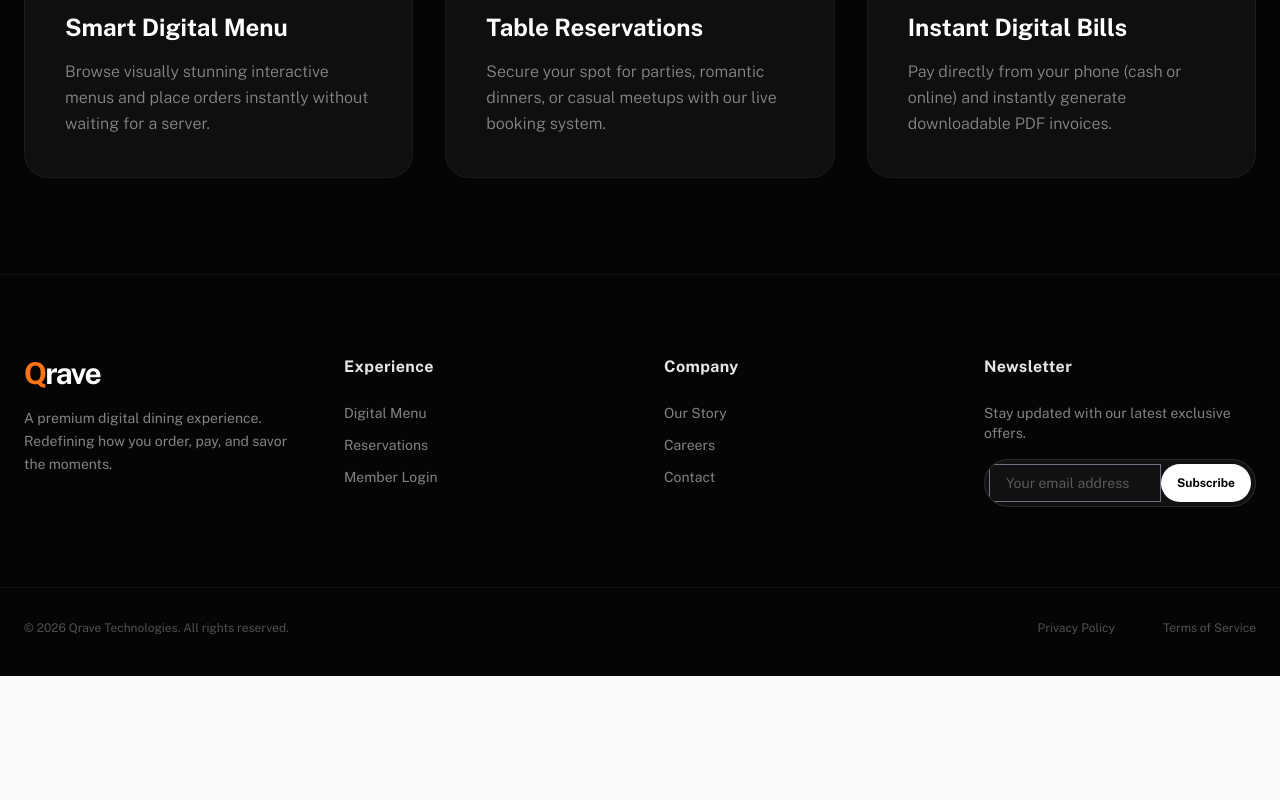
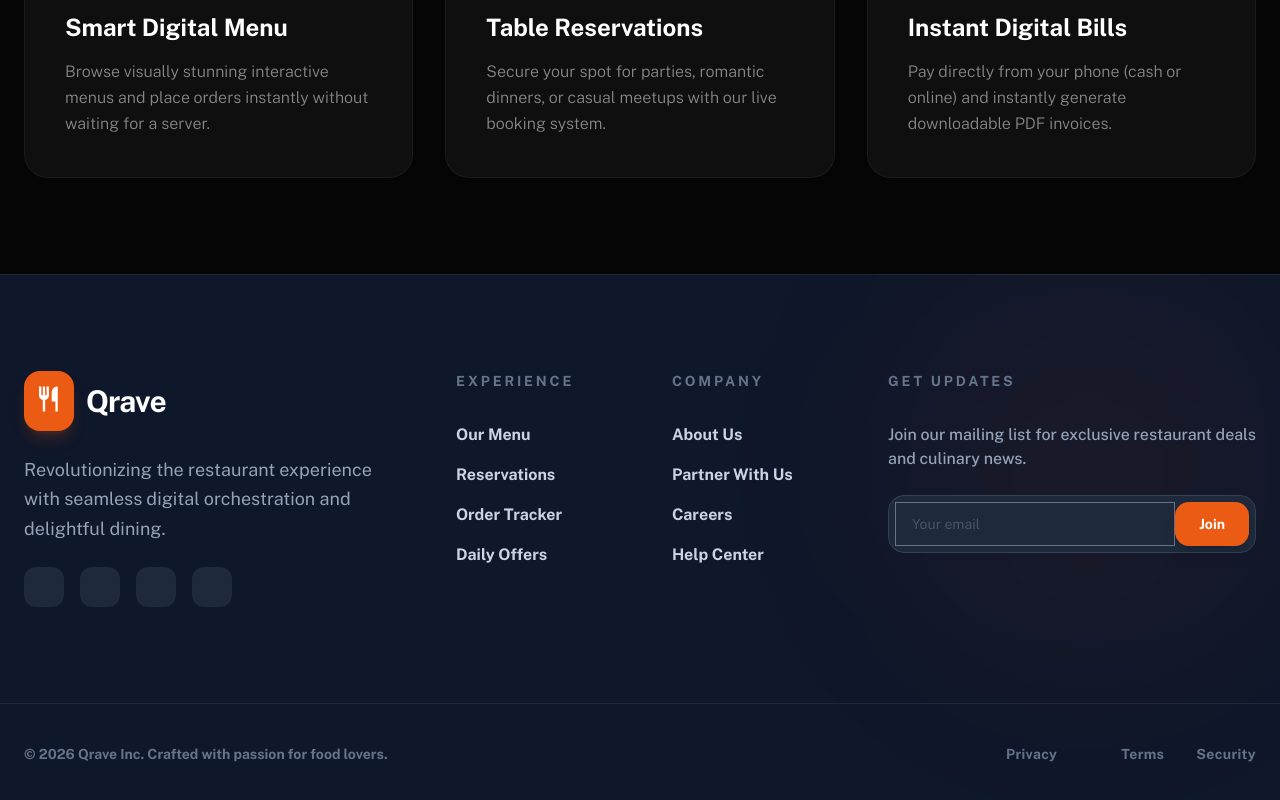
Before and after one commit to abhi001-q/Qrave, a React (Vite) app in the folder Frontend/: page / in a window 1280 px wide. Shown: the part 1244-2044 px from the top of the page. Before the commit the page ends 1920 px from the top, so only its background shows below. Built offline with nearby package versions, Linux system fonts and the light colour scheme; no server answers.

Commit message:
feat(frontend): implement modern multi-column Footer

```diff
--- a/Frontend/src/components/common/Footer.jsx
+++ b/Frontend/src/components/common/Footer.jsx
@@ -2,57 +2,80 @@ import { Link } from "react-router-dom";
 
 export default function Footer() {
   return (
-    <footer className="bg-[#050505] border-t border-white/5 pt-20 pb-10 text-white">
-      <div className="container mx-auto px-6 grid grid-cols-1 md:grid-cols-4 gap-12">
-        <div className="space-y-4">
-          <Link to="/" className="text-3xl font-black tracking-tighter">
-            <span className="text-orange-500">Q</span>
-            <span className="text-white">rave</span>
+    <footer className="bg-slate-900 border-t border-slate-800 pt-24 pb-12 text-white overflow-hidden relative">
+      {/* Decorative Gradient */}
+      <div className="absolute top-0 right-0 w-96 h-96 bg-primary/5 rounded-full blur-[100px] pointer-events-none"></div>
+
+      <div className="container mx-auto px-6 grid grid-cols-1 md:grid-cols-12 gap-16 relative z-10">
+        <div className="md:col-span-4 space-y-6">
+          <Link to="/" className="flex items-center gap-3 group">
+            <div className="bg-primary p-2.5 rounded-2xl shadow-lg shadow-primary/20">
+              <span className="material-symbols-outlined text-white text-3xl">restaurant</span>
+            </div>
+            <span className="text-3xl font-black text-white tracking-tight">Qrave</span>
           </Link>
-          <p className="text-white/50 text-sm leading-relaxed max-w-xs">
-            A premium digital dining experience. Redefining how you order, pay, and savor the moments.
+          <p className="text-slate-400 text-lg leading-relaxed max-w-sm">
+            Revolutionizing the restaurant experience with seamless digital orchestration and delightful dining.
           </p>
+          <div className="flex gap-4">
+            {['facebook', 'twitter', 'instagram', 'youtube'].map(social => (
+              <a key={social} href="#" className="w-10 h-10 rounded-xl bg-slate-800 flex items-center justify-center text-slate-400 hover:bg-primary hover:text-white transition-all duration-300">
+                <i className={`fa-brands fa-${social}`}></i>
+              </a>
+            ))}
+          </div>
         </div>
 
-        <div>
-          <h4 className="font-bold mb-6 tracking-wide text-white/90">Experience</h4>
-          <ul className="space-y-3 text-sm text-white/50">
-            <li><Link to="/menu" className="hover:text-orange-400 transition">Digital Menu</Link></li>
-            <li><Link to="/book-table" className="hover:text-orange-400 transition">Reservations</Link></li>
-            <li><Link to="/login" className="hover:text-orange-400 transition">Member Login</Link></li>
+        <div className="md:col-span-2">
+          <h4 className="text-sm font-black uppercase tracking-[0.2em] text-slate-500 mb-8">
+            Experience
+          </h4>
+          <ul className="space-y-4 text-base font-bold text-slate-300">
+            <li><Link to="/menu" className="hover:text-primary transition-colors">Our Menu</Link></li>
+            <li><Link to="/book-table" className="hover:text-primary transition-colors">Reservations</Link></li>
+            <li><Link to="/login" className="hover:text-primary transition-colors">Order Tracker</Link></li>
+            <li><Link to="/offers" className="hover:text-primary transition-colors">Daily Offers</Link></li>
           </ul>
         </div>
 
-        <div>
-          <h4 className="font-bold mb-6 tracking-wide text-white/90">Company</h4>
-          <ul className="space-y-3 text-sm text-white/50">
-            <li><Link to="#" className="hover:text-orange-400 transition">Our Story</Link></li>
-            <li><Link to="#" className="hover:text-orange-400 transition">Careers</Link></li>
-            <li><Link to="#" className="hover:text-orange-400 transition">Contact</Link></li>
+        <div className="md:col-span-2">
+          <h4 className="text-sm font-black uppercase tracking-[0.2em] text-slate-500 mb-8">
+            Company
+          </h4>
+          <ul className="space-y-4 text-base font-bold text-slate-300">
+            <li><Link to="#" className="hover:text-primary transition-colors">About Us</Link></li>
+            <li><Link to="#" className="hover:text-primary transition-colors">Partner With Us</Link></li>
+            <li><Link to="#" className="hover:text-primary transition-colors">Careers</Link></li>
+            <li><Link to="#" className="hover:text-primary transition-colors">Help Center</Link></li>
           </ul>
         </div>
 
-        <div>
-          <h4 className="font-bold mb-6 tracking-wide text-white/90">Newsletter</h4>
-          <p className="text-sm text-white/50 mb-4">Stay updated with our latest exclusive offers.</p>
-          <div className="flex bg-[#111] rounded-full overflow-hidden border border-white/10 p-1">
+        <div className="md:col-span-4">
+          <h4 className="text-sm font-black uppercase tracking-[0.2em] text-slate-500 mb-8">
+            Get Updates
+          </h4>
+          <p className="text-slate-400 mb-6 font-medium">
+            Join our mailing list for exclusive restaurant deals and culinary news.
+          </p>
+          <div className="flex bg-slate-800 rounded-2xl border border-slate-700 p-1.5 focus-within:border-primary transition-colors group">
             <input
               type="email"
-              placeholder="Your email address"
-              className="bg-transparent text-sm w-full outline-none px-4 text-white placeholder:text-white/30"
+              placeholder="Your email"
+              className="bg-transparent text-sm w-full outline-none px-4 text-white placeholder:text-slate-600"
             />
-            <button className="bg-white text-black text-xs font-bold px-4 py-2 rounded-full hover:bg-orange-500 hover:text-white transition">
-              Subscribe
+            <button className="bg-primary hover:bg-primary-hover text-white px-6 py-3 rounded-[14px] font-bold text-sm transition-all shadow-lg active:scale-95">
+              Join
             </button>
           </div>
         </div>
       </div>
 
-      <div className="container mx-auto px-6 mt-20 pt-8 border-t border-white/5 flex flex-col md:flex-row items-center justify-between text-xs text-white/30">
-        <p>© {new Date().getFullYear()} Qrave Technologies. All rights reserved.</p>
-        <div className="flex space-x-6 mt-4 md:mt-0">
-          <Link to="#" className="hover:text-white transition">Privacy Policy</Link>
-          <Link to="#" className="hover:text-white transition">Terms of Service</Link>
+      <div className="container mx-auto px-6 mt-24 pt-10 border-t border-slate-800 flex flex-col md:flex-row items-center justify-between text-sm font-bold text-slate-500 gap-6">
+        <p>© {new Date().getFullYear()} Qrave Inc. Crafted with passion for food lovers.</p>
+        <div className="flex space-x-8">
+          <Link to="#" className="hover:text-white transition-colors tracking-wide">Privacy</Link>
+          <Link to="#" className="hover:text-white transition-colors tracking-wide">Terms</Link>
+          <Link to="#" className="hover:text-white transition-colors tracking-wide">Security</Link>
         </div>
       </div>
     </footer>
```
